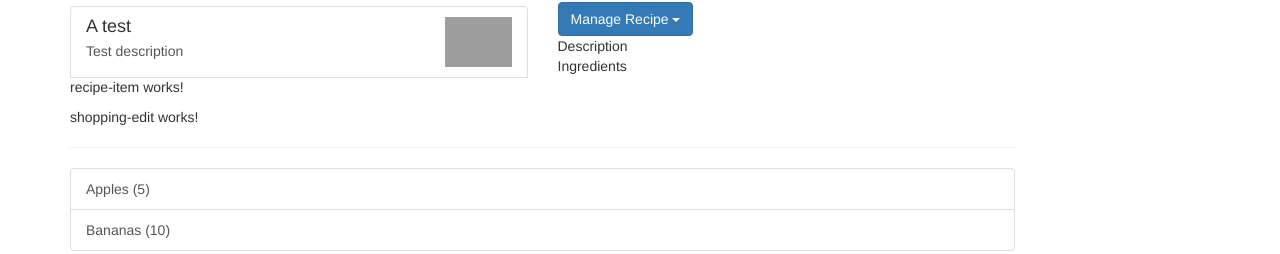
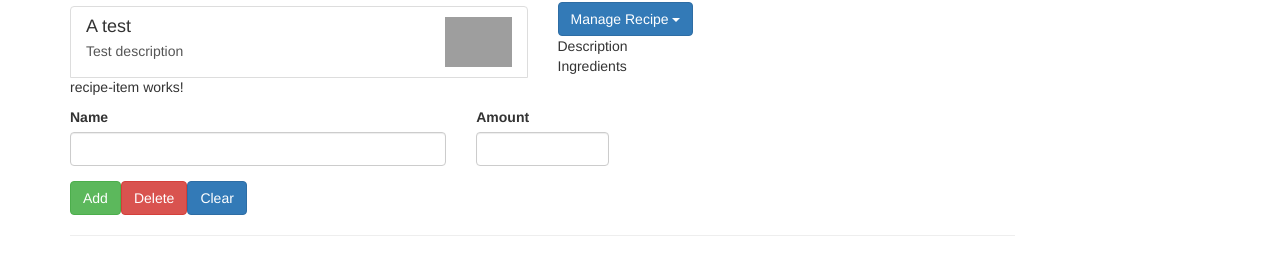
Before and after one commit to IsmaelPerezGit/new-angular-practice, an Angular app: page / in a window 1280 px wide. Shown: the part 141-395 px from the top of the page. Built offline with nearby package versions, Linux system fonts and the light colour scheme; grey boxes are pictures that could not be loaded.

Commit message:
Created basic layout for shopping-edit component

```diff
--- a/src/app/shopping-list/shopping-edit/shopping-edit.component.html
+++ b/src/app/shopping-list/shopping-edit/shopping-edit.component.html
@@ -1,3 +1,23 @@
-<p>
-  shopping-edit works!
-</p>
+<div class="row">
+  <div class="col-xs-12">
+    <form>
+      <div class="row">
+        <div class="col-sm-5 form-group">
+          <label for="name">Name</label>
+          <input type="text" id="name" class="form-control">
+        </div>
+        <div class="col-sm-2 form-group">
+          <label for="amount">Amount</label>
+          <input type="number" id="amount" class="form-control">
+        </div>
+      </div>
+      <div class="row">
+        <div class="col-xs-12">
+          <button class="btn btn-success" type="submit">Add</button>
+          <button class="btn btn-danger" type="submit">Delete</button>
+          <button class="btn btn-primary" type="submit">Clear</button>
+        </div>
+      </div>
+    </form>
+  </div>
+</div>
```
